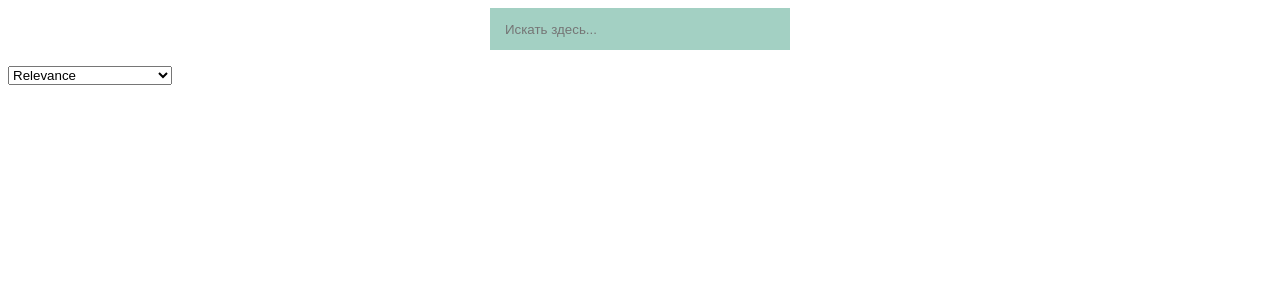
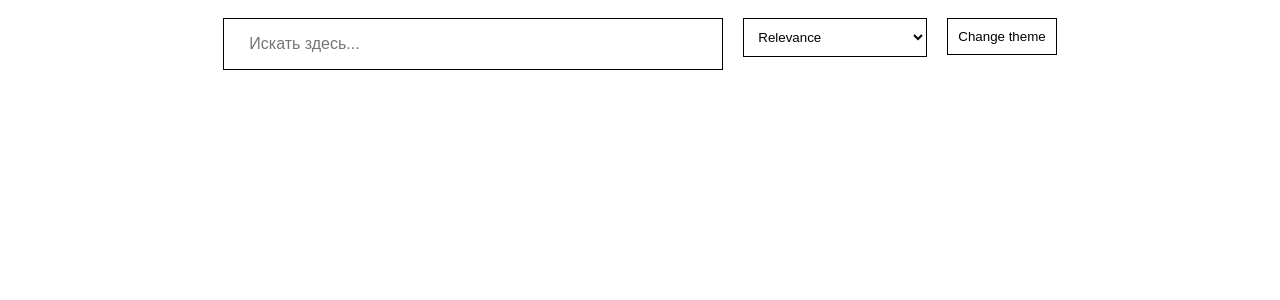
Before and after one commit to bra31k/naumen-wiki-app-reactjs, a React (Create React App) app: page / in a window 1280 px wide. Shown: the top 300 px of the page. Built offline with nearby package versions, Linux system fonts and the light colour scheme.

Commit message:
fix scroll padination, and add minical css styles

```diff
--- a/src/components/App.js
+++ b/src/components/App.js
@@ -3,12 +3,18 @@ import React from 'react';
 
 import ArticleList from '../containers/ArticleList'
 import SearchBar from '../containers/SearchBar'
+import "../style/index.css"
+
 
 const App = () => {
     return (
-      <div className="App">
-          <SearchBar/>
-          <ArticleList/>
+      <div className="container">
+          <div className="header">
+            <SearchBar/>
+          </div>
+          <div className="content">
+            <ArticleList/>
+          </div>
       </div>
     );
 }
--- a/src/components/Article.js
+++ b/src/components/Article.js
@@ -1,11 +1,12 @@
 import React from 'react';
 import PropTypes from "prop-types"
+import "../style/index.css"
 
 const href = 'https://en.wikipedia.org/wiki/'
 
 const Article = ({title, snippet}) =>  {
         return (
-            <div>
+            <div className="article">
                 <h2><a href={href + title} target="_blank" rel="noopener noreferrer">{title}</a></h2>
                 <p dangerouslySetInnerHTML={{__html: snippet}}/>
             </div>
--- a/src/containers/ArticleList.js
+++ b/src/containers/ArticleList.js
@@ -8,9 +8,10 @@ import Article from '../components/Article'
 const ArticleList = ({articles}) => {
         return (
             <div>
-                {articles.isLoading
+                {articles.isLoading && articles.articles <= 10
                     ? <p>Загружаю....</p>
-                    : articles.error.length === 0 ? articles.articles.map((article, index) => {
+                    :
+                    articles.error.length === 0 ? articles.articles.map((article, index) => {
                         return (
                             <Article
                                 title={article.title}
--- a/src/containers/SearchBar.js
+++ b/src/containers/SearchBar.js
@@ -3,8 +3,7 @@ import connect from "react-redux/es/connect/connect"
 import PropTypes from "prop-types"
 
 import { getArticles } from '../actions/articlesActions'
-import '../style/SearchBar.css'
-
+import "../style/index.css"
 
 
 
@@ -55,14 +54,14 @@ class SearchBar extends Component {
     }
 
     onScroll = () => {
-        if ((window.innerHeight + window.scrollY) >= (document.body.offsetHeight + 24)) {
+        if ((window.innerHeight + window.scrollY) >= (document.body.offsetHeight + 15)) {
             this.setState({
-                sroffset: this.state.sroffset + 10
+                sroffset: this.state.sroffset + 10,
             })
         }
     }
 
-    suggestionClick(value) {
+    suggestionClick = (value) => {
         this.setState({
             inputValue: value,
             sroffset: 0,
@@ -83,7 +82,7 @@ class SearchBar extends Component {
             inputValue: inputValue,
             sroffset: 0,
         })
-        if (!this.state.suggestion.includes(inputValue))
+        if (!this.state.suggestion.includes(inputValue) && inputValue.length>0)
         {
             if (this.state.suggestion.length >= 3) {
                 this.setState({
@@ -93,11 +92,11 @@ class SearchBar extends Component {
             this.setState(prevState => ({
                 suggestion: [...prevState.suggestion, inputValue],
             }))
+        }
 
-        }
     }
 
-    inputClick() {
+    inputClick = () => {
         this.setState({
             shouldSuggestion: !this.state.shouldSuggestion
         })
@@ -106,7 +105,7 @@ class SearchBar extends Component {
 
     render() {
         return (
-            <div className="App">
+            <div>
                 <form onSubmit={(event) => this.handleSubmit(event)}>
                     <input
                         type="text"
@@ -115,17 +114,15 @@ class SearchBar extends Component {
                         autoComplete="off"
                         onClick={this.inputClick}
                     />
-                    <ul>
                         {this.state.shouldSuggestion
-                            ? this.state.suggestion.map(sug => (
+                            ? <ul>{this.state.suggestion.map(sug => (
                             <li key={this.state.suggestion.indexOf(sug)}
                                 onClick={() => this.suggestionClick(sug)}>
                                 {sug}
                             </li>
-                            ))
+                            ))}</ul>
                             : null}
-                    </ul>
-                        <button type="submit"/>
+                        <button type="submit" className="button"/>
                 </form>
                 <select value={this.state.sort} onChange={(event) => this.handleChangeSelect(event)}>
                     <option value="relevance">Relevance</option>
@@ -138,6 +135,7 @@ class SearchBar extends Component {
                     <option value="create_timestamp_asc">create_timestamp_asc</option>
                     <option value="create_timestamp_desc">create_timestamp_desc</option>
                 </select>
+                <button className="button-change-theme">Change theme</button>
             </div>
         );
     }
--- a/src/style/SearchBar.css
+++ /dev/null
@@ -1,36 +0,0 @@
-* {box-sizing: border-box;}
-
-form {
-    position: relative;
-    width: 300px;
-    margin: 0 auto;
-    background: #A3D0C3;
-}
-
-input, button {
-    border: none;
-    outline: none;
-    background: transparent;
-}
-
-input {
-    width: 100%;
-    height: 42px;
-    padding-left: 15px;
-}
-
-button {
-    height: 42px;
-    width: 42px;
-    position: absolute;
-    top: 0;
-    right: 0;
-    cursor: pointer;
-}
-
-button:before {
-    content: "\f002";
-    font-family: FontAwesome, serif;
-    font-size: 16px;
-    color: #F9F0DA;
-}
--- /dev/null
+++ b/src/style/index.css
@@ -0,0 +1,94 @@
+.container {
+    display: grid;
+    width: 900px;
+    margin: 0 auto;
+    font-family: Helvetica, serif;
+    grid-template-columns: 1fr;
+    grid-template-rows: 150px 1fr;
+    grid-template-areas:
+            "header"
+            "content";
+}
+
+.header {
+    grid-area: header;
+    justify-self: center;
+}
+
+.content {
+    grid-area: content;
+    justify-self: center;
+}
+
+.article {
+    margin: 10px 10px 0 0;
+    padding: 6px;
+}
+
+.button-change-theme {
+    float: left;
+    margin: 10px;
+    padding: 10px;
+    background: white;
+    border: 1px double black;
+}
+
+* {box-sizing: border-box;}
+
+
+form {
+    float: left;
+    position: relative;
+    border: 1px double black;
+    width: 500px;
+    margin: 10px;
+    background: white;
+}
+
+input, .button {
+    border: none;
+    outline: none;
+    background: transparent;
+}
+
+input {
+    width: 100%;
+    height: 42px;
+    padding: 25px;
+    font-size: 16px;
+}
+
+select {
+    float: left;
+    margin: 10px;
+    padding: 10px;
+    background: white;
+    border: 1px double black;
+}
+
+.button {
+    height: 42px;
+    width: 42px;
+    position: absolute;
+    top: 0;
+    right: 0;
+    cursor: pointer;
+}
+
+.button:before {
+    content: "\f002";
+    font-family: FontAwesome, serif;
+    font-size: 16px;
+    color: #F9F0DA;
+}
+
+li {
+    list-style-type: none;
+    margin-top: 4px;
+    cursor: pointer;
+}
+
+ul {
+    padding: 0 0 5px 25px;
+    margin: 0 auto;
+}
```
